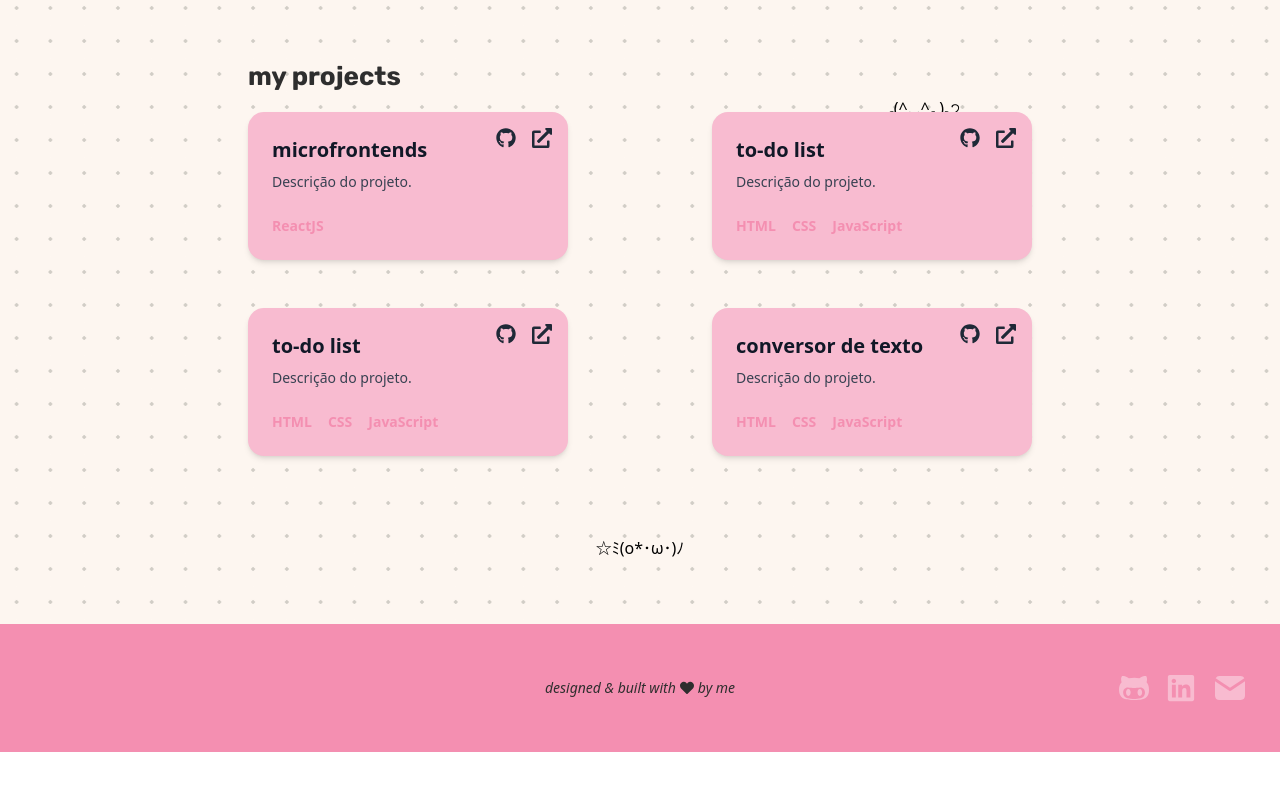
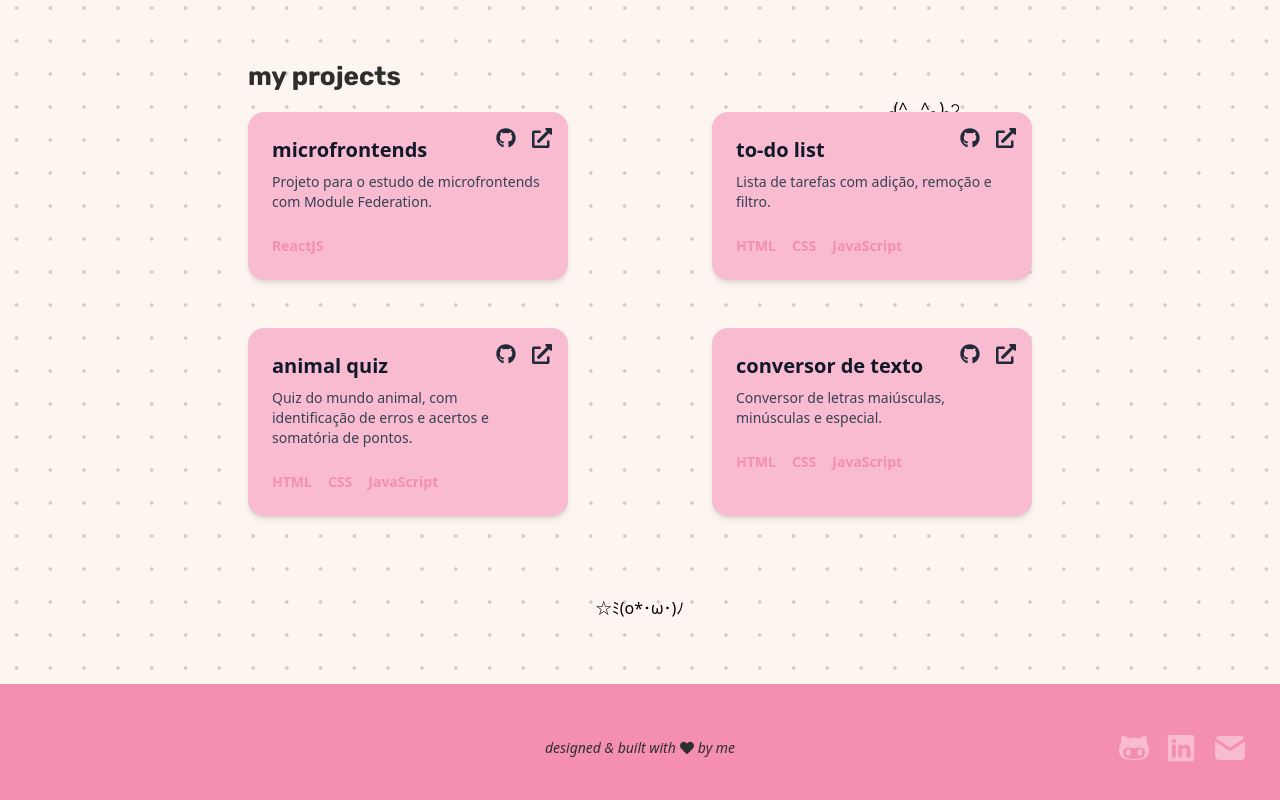
Before and after one commit to yayaflc/portfolio, a React (Vite) app: page / in a window 1280 px wide. Shown: the part 2417-3217 px from the top of the page. Before the commit the page ends 3169 px from the top, so only its background shows below. Built offline with nearby package versions, Linux system fonts and the light colour scheme.

Commit message:
feat: change projects cards content

```diff
--- a/src/App.jsx
+++ b/src/App.jsx
@@ -163,28 +163,28 @@ function App() {
           <div className="grid grid-cols-2 gap-x-36 gap-y-12 mt-4">
             <ProjectCard
               title="microfrontends"
-              description="Descrição do projeto."
+              description="Projeto para o estudo de microfrontends com Module Federation."
               technologies={["ReactJS"]}
               githubUrl="https://github.com/yayaflc/microfrontends"
               externalUrl="https://to-do-list-yayaflc.vercel.app/"
             />
             <ProjectCard
               title="to-do list"
-              description="Descrição do projeto."
+              description="Lista de tarefas com adição, remoção e filtro."
               technologies={["HTML", "CSS", "JavaScript"]}
               githubUrl="https://github.com/yayaflc/to-do-list"
               externalUrl="https://to-do-list-yayaflc.vercel.app/"
             />
             <ProjectCard
-              title="to-do list"
-              description="Descrição do projeto."
+              title="animal quiz"
+              description="Quiz do mundo animal, com identificação de erros e acertos e somatória de pontos."
               technologies={["HTML", "CSS", "JavaScript"]}
-              githubUrl="https://github.com/yayaflc/to-do-list"
-              externalUrl="https://to-do-list-yayaflc.vercel.app/"
+              githubUrl="https://github.com/yayaflc/quiz-v2"
+              externalUrl="https://quiz-v2-seven.vercel.app/"
             />
             <ProjectCard
               title="conversor de texto"
-              description="Descrição do projeto."
+              description="Conversor de letras maiúsculas, minúsculas e especial."
               technologies={["HTML", "CSS", "JavaScript"]}
               githubUrl="https://github.com/yayaflc/conversor-texto"
               externalUrl="https://conversor-texto.vercel.app/"
```
